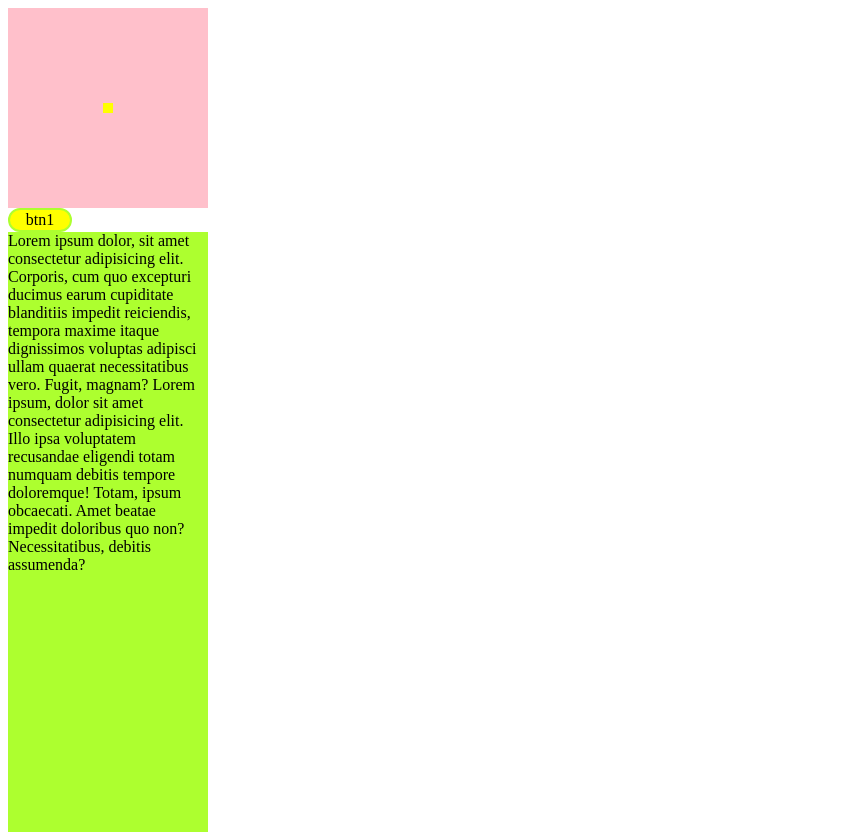
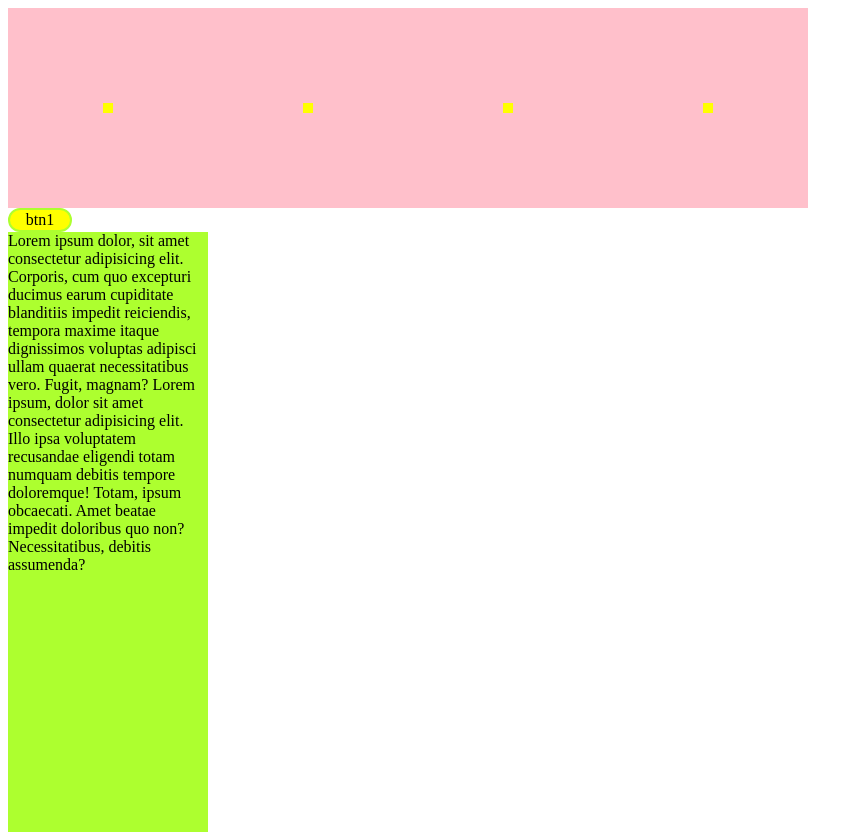
Before and after one commit to xwc2021/css-practice, a plain HTML site: page jquery_test.html in a window 1280 px wide. Shown: the whole page, without its empty margins (0-863 px from the left). Drawn offline with nearby package versions, Linux system fonts and the light colour scheme.

Commit message:
@media screen

```diff
--- a/jquery_test.html
+++ b/jquery_test.html
@@ -7,6 +7,12 @@
     <meta name="viewport" content="width=device-width, initial-scale=1.0">
     <title>Document</title>
     <style>
+        .wrap {
+            width: 200px;
+            display: flex;
+            flex-wrap: wrap;
+        }
+
         .container {
             width: 200px;
             height: 200px;
@@ -63,13 +69,31 @@
             height: 600px;
             background-color: greenyellow;
         }
+
+        @media screen and (min-width:768px) {
+            .wrap {
+                width: 800px;
+            }
+        }
     </style>
 </head>
 
 <body>
-    <div class="container">
-        <div class="circle"></div>
+    <div class="wrap">
+        <div class="container">
+            <div class="circle"></div>
+        </div>
+        <div class="container">
+            <div class="circle"></div>
+        </div>
+        <div class="container">
+            <div class="circle"></div>
+        </div>
+        <div class="container">
+            <div class="circle"></div>
+        </div>
     </div>
+
 
     <div class='btn'>btn1</div>
     <div class='content'>Lorem ipsum dolor, sit amet consectetur adipisicing elit. Corporis, cum quo excepturi ducimus
```
